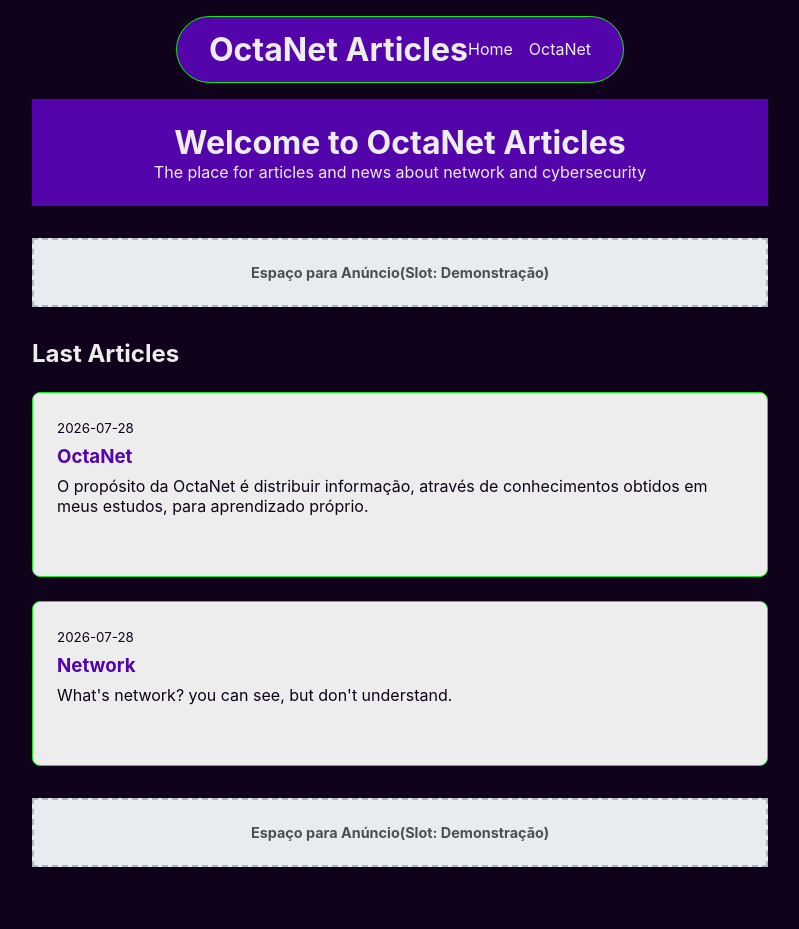
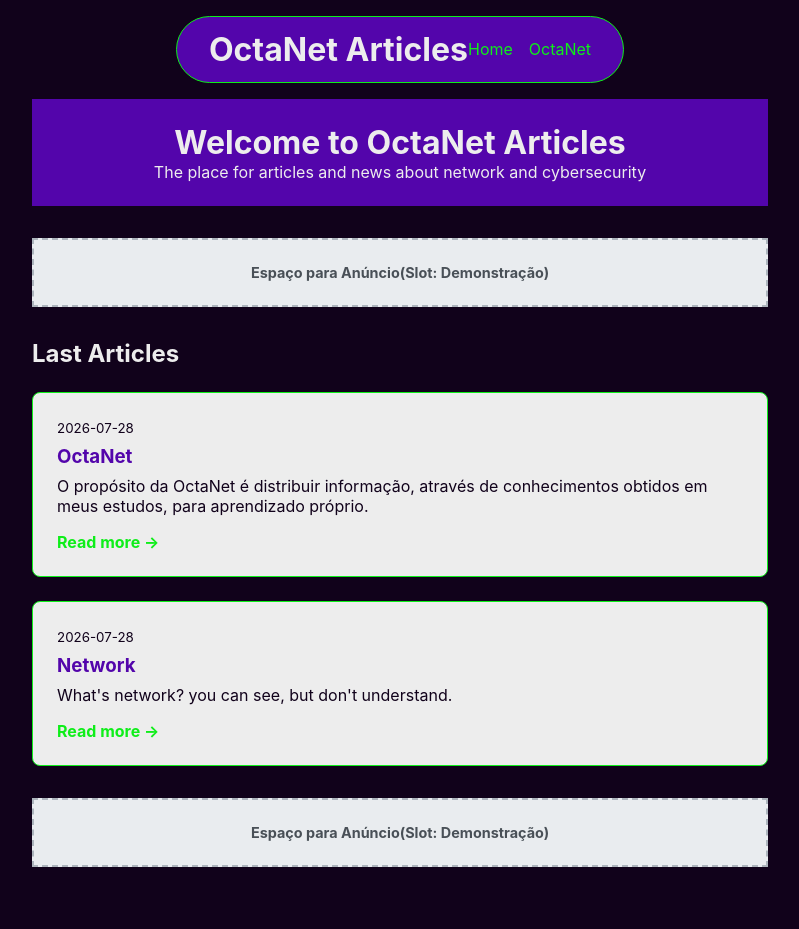
Before and after one commit to Progmgnata/Octanet, a Next.js app: page / in a window 1280 px wide. Shown: the top 929 px of the page, without its empty margins (240-1039 px from the left). Built offline with nearby package versions, Linux system fonts and the light colour scheme.

Commit message:
ajuste dos Links

```diff
--- a/src/app/artigo/[slug]/page.js
+++ b/src/app/artigo/[slug]/page.js
@@ -34,10 +34,9 @@ export default async function PaginaDoArtigo({ params }) {
         style={{
           display: 'inline-block',
           marginBottom: '2rem',
-          color: '#0aee19',
+          color: 'var(--cor-link)',
           textDecoration: 'none'
-        }}
-      >
+        }}>
         ← Return to other articles
       </Link>
       <AdSense client="ca-pub-8620115090678360"/>
--- a/src/app/globals.css
+++ b/src/app/globals.css
@@ -3,7 +3,7 @@
   --foreground: #ededed;
   --cor-card: #11021b;
   --cor-principal: #5305ab;
-  --cor-texto-principal: #edcb0c;
+  --cor-texto-principal: #ededed;
   --cor-borda: #0eee19;
   --cor-link: #0eee19;
   --sombra-card: #0eee19e0;
--- a/src/app/layout.js
+++ b/src/app/layout.js
@@ -30,8 +30,8 @@ export default function RootLayout({ children }) {
           <div className="header-content">
             <h1 style={{ margin: 0 , color: 'inherit'}}>OctaNet Articles</h1>
             <nav className="header-nav">
-              <Link href="/" style={{ color: 'var(--cor-borda2)' }}> Home</Link>
-              <Link href="/octanet-group" style={{ color: 'var(--cor-borda2)' }}>OctaNet</Link>
+              <Link href="/" style={{ color: 'var(--cor-link)' }}> Home</Link>
+              <Link href="/octanet-group" style={{ color: 'var(--cor-link)' }}>OctaNet</Link>
             </nav>
           </div>
 
--- a/src/app/page.js
+++ b/src/app/page.js
@@ -31,7 +31,7 @@ export default function Home() {
             <Link
               href={`/artigo/${post.slug}`}
               style={{
-                color: 'var(--cor-borda2)',
+                color: 'var(--cor-link)',
                 textDecoration: 'none',
                 fontWeight: 'bold'
               }}> Read more → </Link>
```
